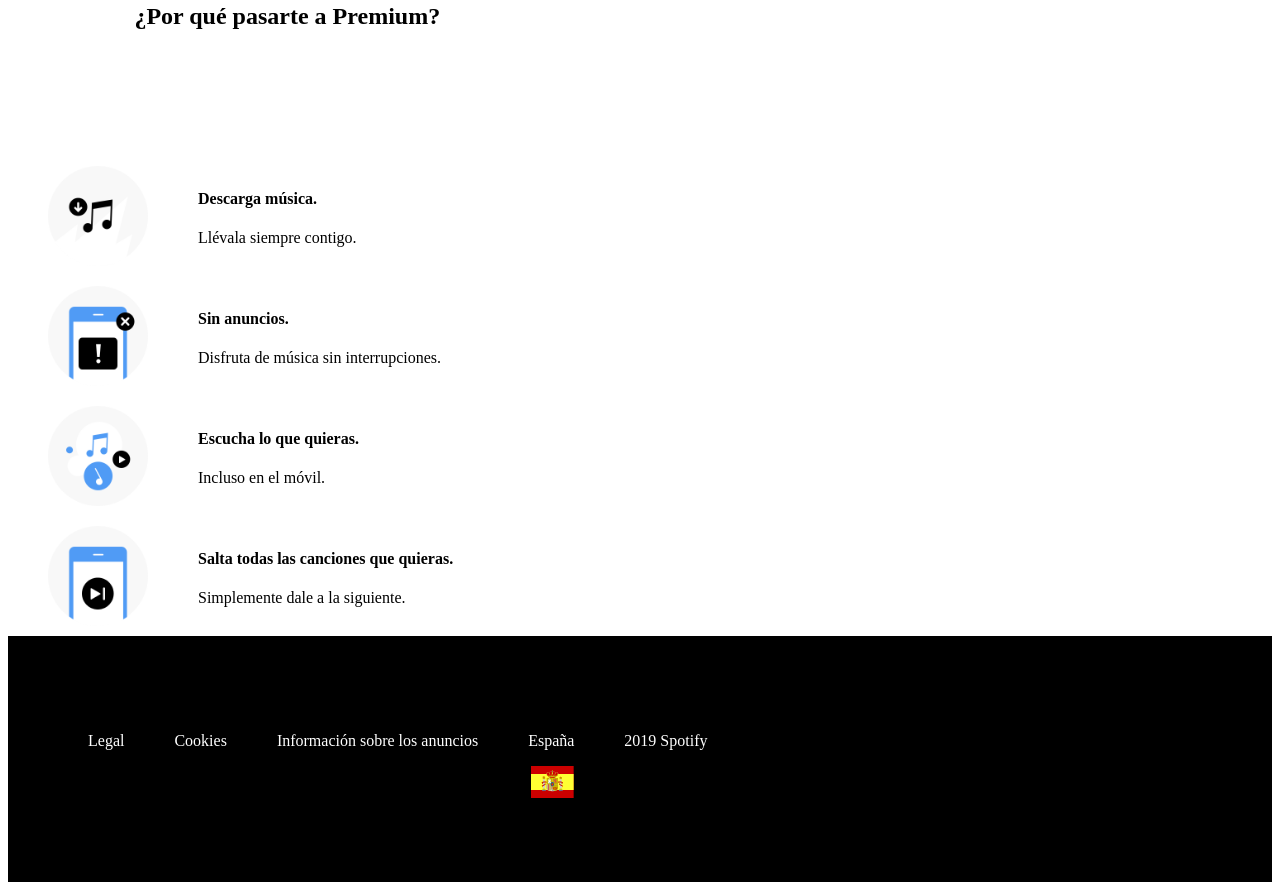
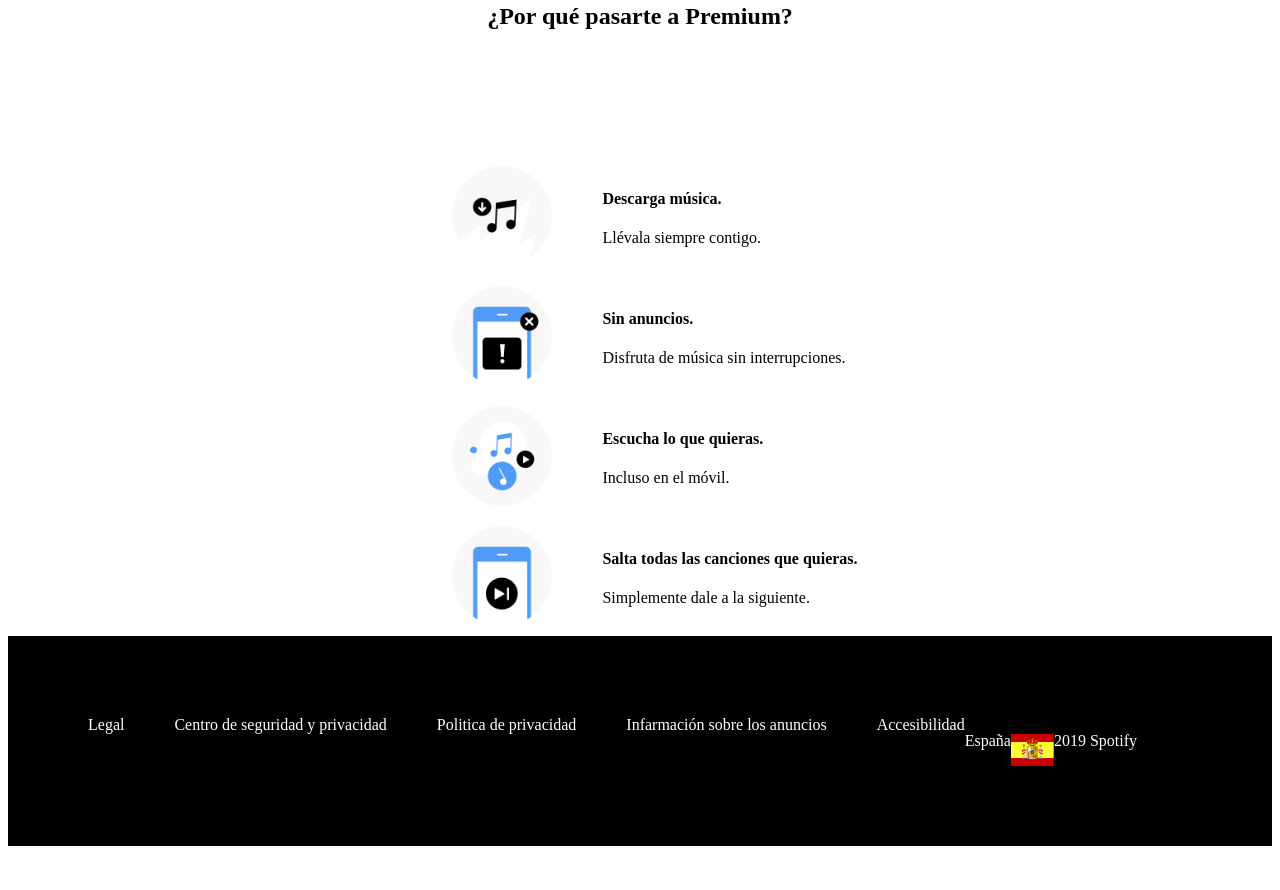
Before and after one commit to Diana-Bernardos/promo-X-module-1-pair-1-spotify, a plain HTML site: page index.html in a window 1280 px wide. Shown: the part 414-1304 px from the top of the page. After the commit the page ends 1268 px from the top, so only its background shows below. Drawn offline with Linux system fonts and the light colour scheme.

Commit message:
bloco central center, add media

```diff
--- a/css/style.css
+++ b/css/style.css
@@ -14,7 +14,7 @@
 }
 .menu{
     width: 20px;
-}
+    }
 .titulo1{
     display: flex;
     background-color:rgb(38, 133, 229);
@@ -23,8 +23,6 @@
     color: white;
     text-align: center;
     flex-direction: column;
-
-
 }
 .btn{
     background-color: rgb(94, 216, 94);
@@ -32,18 +30,19 @@
     border-radius: 15px;
     text-decoration: none;
 }
-
+.bloc-medio{
+    display: flex;
+    flex-direction: column;
+    align-items: center;
+}
 a{
     color: white;
     text-decoration: none;
 }
-
-
-
-
 .subtitulo{
     display: flex;
     margin:10%;
+
 }
 .container{
     display: flex;
@@ -76,16 +75,20 @@ a{
     display: flex;
     background-color: black;
     padding: 80px;
-
 }
 .navfot{
-    position:sticky;
-    color:white;
+    color: white;
     display: flex;
-    text-align: end;
-    gap:50px;
-    top: 0;
-    left:0;
-    z-index: 100;
+    justify-content: space-between;
+    gap: 50px;
+}
+.bandera{
+    display: flex;
+    align-items: end;
+    color: white;
+}
+@media all and (min-width:480px){
+    .menu{
 
-}
+    }
+    }
--- a/index.html
+++ b/index.html
@@ -6,23 +6,25 @@
     <link rel="stylesheet" href="./css/style.css">
     <title>Spotify</title>
 </head>
+
 <body>
     <header class="logo">
         <img class="nombre" src="logo-nombre.png" alt="spotify">
         <img class="menu" src="logo-menu.png" alt="menu">
     </header>
+
       <article class="titulo1">
         <h1>Prueba premium gratis 3 meses</h1>
         <h3>Escucha millones de canciones sin anuncios, a la carta y sin conexión</h3>
       <button class="btn">
          <a href="https://www.spotify.com/es/premium/" target="_blank">ver planes</a>
       </button>
-
          <h6>Rigen términos y condiciones. Los tres meses gratis no están disponibles para usuarios que ya hayan probado</h6>
       </article>
 
-        <h2 class="subtitulo">¿Por qué pasarte a Premium?</h2>
-<main>
+
+<main class="bloc-medio">
+   <h2 class="subtitulo">¿Por qué pasarte a Premium?</h2>
     <section>
         <div class="container">
             <img class="image1" src="logo1.png" alt="esta image no carga">
@@ -60,27 +62,17 @@
 
  <footer class="footer">
     <nav class="navfot">
-      <div>
-         <p>Legal</p>
-      </div>
-      <div>
-         <p>Cookies</p>
-      </div>
-      <div>
-         <p>Información sobre los anuncios</p>
-      </div>
-      <div>
+      <a href="https://www.spotify.com/es/legal/" target="_blank">Legal</a>
+      <a href="https://www.spotify.com/es/safetyandprivacy/" target="_blank">Centro de seguridad y privacidad</a>
+      <a href="https://www.spotify.com/es/legal/privacy-policy/" target="_blank">Politica de privacidad</a>
+      <a href="https://www.spotify.com/es/legal/privacy-policy/#s3" target="_blank">Infarmación sobre los anuncios</a>
+      <a href="https://www.spotify.com/es/accessibility/" target="_blank">Accesibilidad</a>
+    </nav>
+      <div class="bandera">
          <p>España</p>
          <img src="./es.svg" alt="Bandera">
-      </div>
-      <div>
          <p>2019 Spotify</p>
       </div>
-
-
-
-    </nav>
  </footer>
-
 </body>
 </html>
```
